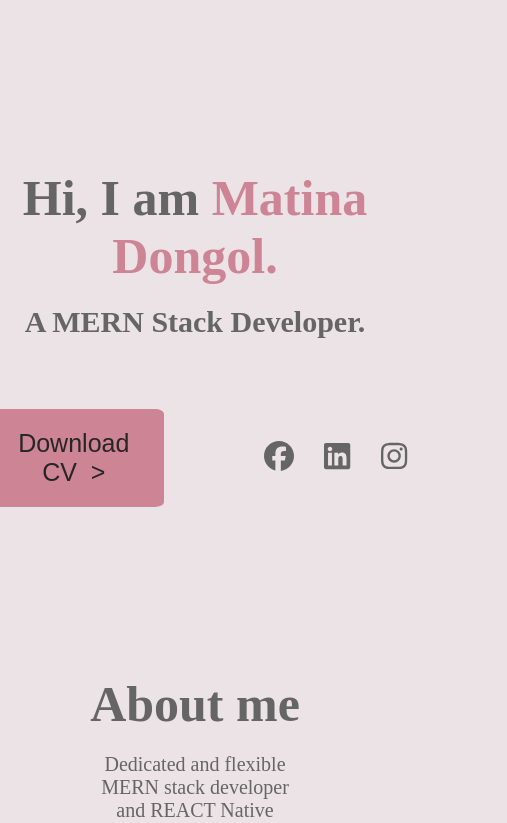
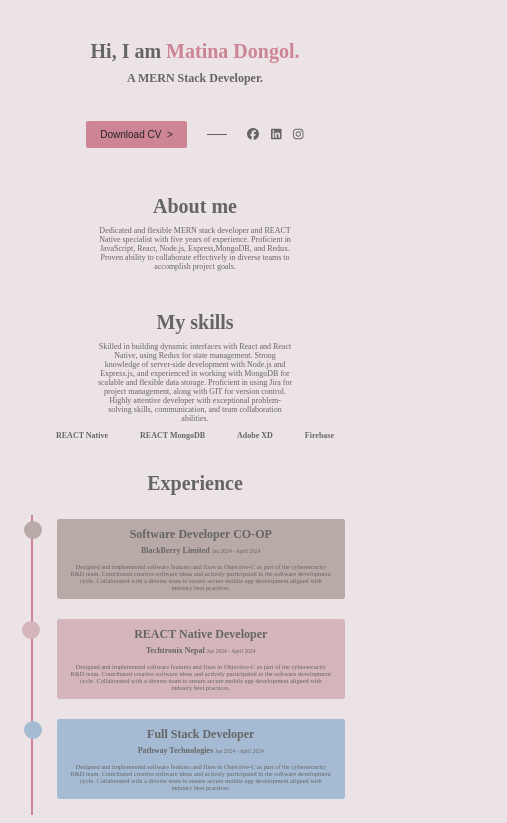
Before and after one commit to matinadongol/portfolio, a React (Create React App) app in the folder portfolio/: page / in a window 390 px wide. Shown: the top 823 px of the page, 507 px wide, since content can reach past the window. Built offline with nearby package versions, Linux system fonts and the light colour scheme; a web font is replaced by a local one.

Commit message:
updated responsive design

```diff
--- a/portfolio/src/experience/Experience.css
+++ b/portfolio/src/experience/Experience.css
@@ -1,4 +1,4 @@
-.experienceContainer{
+.experienceContainer {
   display: flex;
   justify-content: center;
   align-items: center;
@@ -13,14 +13,14 @@
 }
 
 .timeline::after {
-  content: '';
+  content: "";
   position: absolute;
-  width: .6rem;
-  background-color: #CD8495;
+  width: 0.5rem;
+  background-color: #cd8495;
   top: 0;
   bottom: 0;
   left: 50%;
-  margin-left: -3px;
+  margin-left: -0.3rem;
 }
 
 .container {
@@ -39,7 +39,7 @@
 }
 
 .container::after {
-  content: '';
+  content: "";
   position: absolute;
   width: 2.5rem;
   height: 2.5rem;
@@ -57,44 +57,43 @@
 .content {
   padding: 2rem 3rem;
   position: relative;
-  border-radius: .6rem;
-
+  border-radius: 0.6rem;
 }
-.content h5{
+.content h5 {
   margin: 1rem 0 2rem 0;
 }
-.content h5 span{
+.content h5 span {
   font-size: 1.4rem;
   font-weight: 400;
 }
-.content p{
+.content p {
   font-size: 1.6rem;
 }
 .blackberry .content {
-  background-color: #B8AAA7;
+  background-color: #b8aaa7;
 }
 
 .blackberry::after {
-  border-color: #B8AAA7;
-  background-color: #B8AAA7;
+  border-color: #b8aaa7;
+  background-color: #b8aaa7;
 }
 
 .techtronix .content {
-  background-color: #D4B5BB;
+  background-color: #d4b5bb;
 }
 
 .techtronix::after {
-  border-color: #D4B5BB;
-  background-color: #D4B5BB;
+  border-color: #d4b5bb;
+  background-color: #d4b5bb;
 }
 
 .pathway .content {
-  background-color: #A5BBD3;
+  background-color: #a5bbd3;
 }
 
 .pathway::after {
-  border-color: #A5BBD3;
-  background-color: #A5BBD3;
+  border-color: #a5bbd3;
+  background-color: #a5bbd3;
 }
 
 /* .left .content {
@@ -105,30 +104,33 @@
   transform: translateX(100%);
 } */
 
-/* Responsive design */
-@media screen and (max-width: 600px) {
+@media (max-width: 625px) {
   .timeline::after {
-      left: 31px;
+    left: 0;
+  }
+  .container.left::after {
+    left: -1.25rem;
   }
 
   .container {
-      width: 100%;
-      padding-left: 70px;
-      padding-right: 25px;
+    width: 100%;
+    padding-left: 7rem;
+    padding-right: 2.5rem;
+    left: -1% !important;
+  }
+  .container.right {
+    left: -1% !important;
   }
 
-  .container::before {
-      left: 60px;
-      border: medium solid white;
-      border-width: 10px 10px 10px 0;
-      border-color: transparent white transparent transparent;
-  }
+  /* .container::before {
+    left: 6rem;
+    border: medium solid rgb(223, 18, 18);
+    border-width: 10px 10px 10px 0;
+    border-color: transparent white transparent transparent;
+} */
 
-  .left::after, .right::after {
-      left: 15px;
-  }
-
-  .left .content, .right .content {
-      transform: translateX(0%);
+  .left::after,
+  .right::after {
+    left: 1.5rem;
   }
 }
--- a/portfolio/src/home/Home.css
+++ b/portfolio/src/home/Home.css
@@ -4,7 +4,7 @@
   align-items: center;
   gap: 2rem;
   flex-direction: column;
-  height: 80vh;
+  padding: 20rem 0;
 }
 .homeContainer span{
   color: #CD8495;
@@ -38,3 +38,8 @@
 .socialIconSection a:hover{
   color: #CD8495;
 }
+@media (max-width: 425px) {
+  .homeContainer{
+    padding: 10rem 0;
+  }
+}
--- a/portfolio/src/index.css
+++ b/portfolio/src/index.css
@@ -37,3 +37,18 @@ button{
   color:#272627;
   font-size: 2.5rem;
 }
+@media (max-width: 1024px) {
+  html{
+    font-size: 45%;
+  }
+}
+@media (max-width: 768px) {
+  html{
+    font-size: 35%;
+  }
+}
+@media (max-width: 425px) {
+  html{
+    font-size: 25%;
+  }
+}
```
